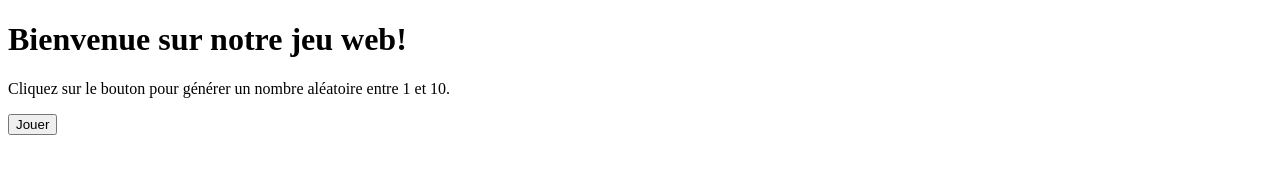
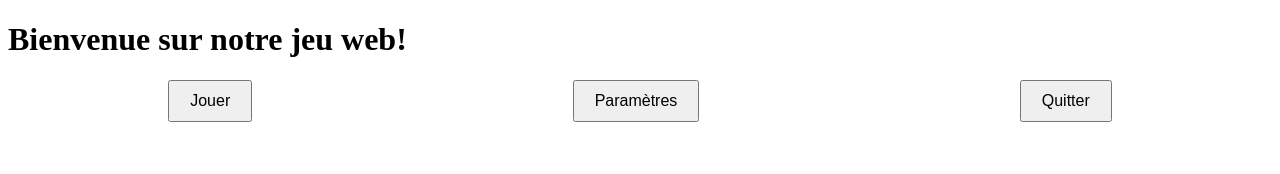
Before and after one commit to Sudocks/JAM_OPEN, a website: page client/index.html in a window 1280 px wide. Drawn offline with Linux system fonts and the light colour scheme.

Commit message:
[+] bouton

```diff
--- a/client/index.html
+++ b/client/index.html
@@ -3,22 +3,42 @@
 <head>
     <title>Jeu Web</title>
     <style>
-        #resultat {
-            font-size: 2em;
+        /* Styles pour le menu */
+        .menu {
+            display: flex;
+            justify-content: space-around;
             margin-top: 20px;
+        }
+
+        .menu button {
+            padding: 10px 20px;
+            font-size: 1em;
+            cursor: pointer;
         }
     </style>
 </head>
 <body>
     <h1>Bienvenue sur notre jeu web!</h1>
-    <p>Cliquez sur le bouton pour générer un nombre aléatoire entre 1 et 10.</p>
-    <button onclick="jouer()">Jouer</button>
-    <div id="resultat"></div>
+    <div class="menu">
+        <button onclick="jouer()">Jouer</button>
+        <button onclick="ouvrirParametres()">Paramètres</button>
+        <button onclick="quitter()">Quitter</button>
+    </div>
 
     <script>
         function jouer() {
-            var nombre = Math.floor(Math.random() * 10) + 1;
-            document.getElementById('resultat').innerHTML = 'Votre nombre est: ' + nombre;
+            // Ajoutez ici le code pour démarrer le jeu
+            alert('Jouer');
+        }
+
+        function ouvrirParametres() {
+            // Ajoutez ici le code pour ouvrir les paramètres
+            alert('Paramètres');
+        }
+
+        function quitter() {
+            // Ajoutez ici le code pour quitter le jeu
+            alert('Quitter');
         }
     </script>
 </body>
```
